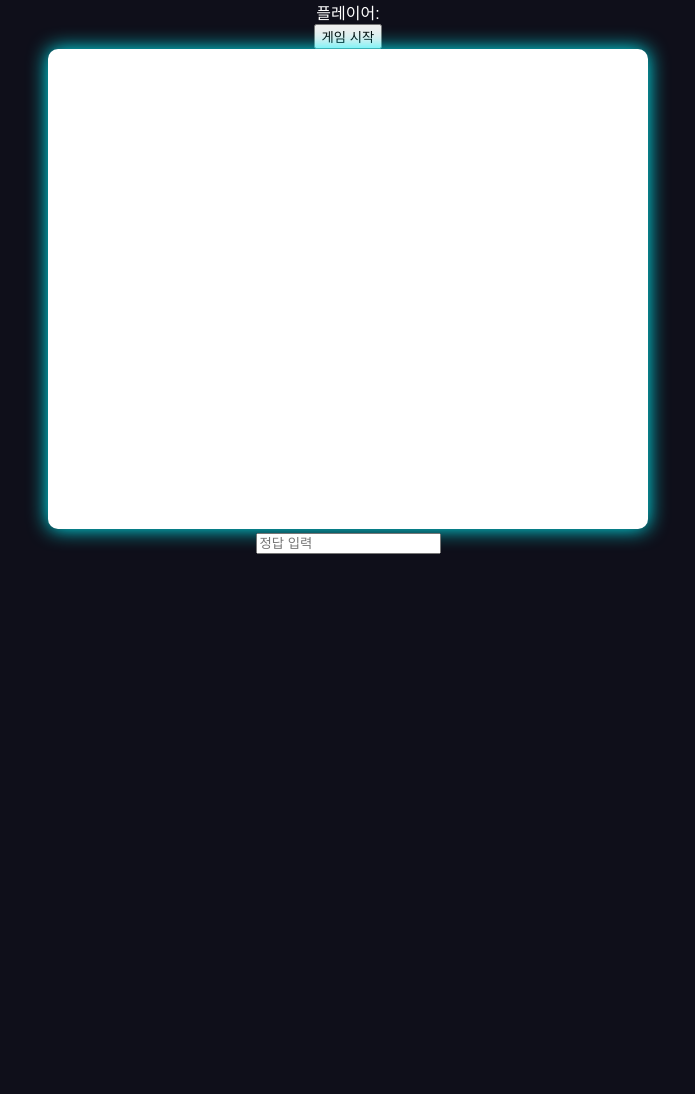
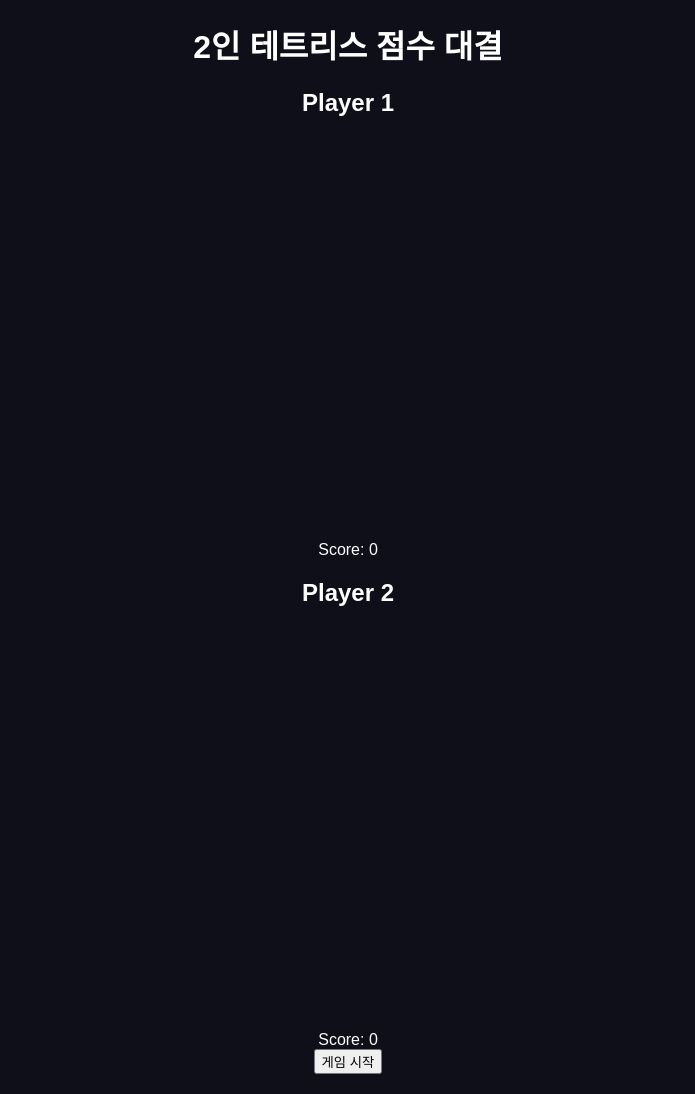
Before and after one commit to CodeCore707/draw-game, a website: page public/index.html in a window 1280 px wide. Shown: the whole page, without its empty margins (292-987 px from the left). Before the commit the page ends 800 px from the top, so only its background shows below. Drawn offline with nearby package versions, Linux system fonts and the light colour scheme; no server answers.

Commit message:
Update index.html

```diff
--- a/public/index.html
+++ b/public/index.html
@@ -1,21 +1,31 @@
 <!DOCTYPE html>
-<html>
+<html lang="ko">
 <head>
-  <title>Draw Battle</title>
-  <link rel="stylesheet" href="style.css">
-  <script src="/socket.io/socket.io.js"></script>
+<meta charset="UTF-8" />
+<meta name="viewport" content="width=device-width, initial-scale=1.0"/>
+<title>2인 테트리스</title>
+<link rel="stylesheet" href="style.css"/>
 </head>
 <body>
 
-<div id="topBar">
-  <div>플레이어: <span id="players"></span></div>
-  <button onclick="startGame()">게임 시작</button>
+<h1>2인 테트리스 점수 대결</h1>
+
+<div class="container">
+  <div class="player">
+    <h2>Player 1</h2>
+    <canvas id="board1" width="200" height="400"></canvas>
+    <div class="score">Score: <span id="score1">0</span></div>
+  </div>
+
+  <div class="player">
+    <h2>Player 2</h2>
+    <canvas id="board2" width="200" height="400"></canvas>
+    <div class="score">Score: <span id="score2">0</span></div>
+  </div>
 </div>
 
-<canvas id="canvas" width="600" height="400"></canvas>
-
-<div id="chat"></div>
-<input id="guessInput" placeholder="정답 입력"/>
+<button onclick="startGame()">게임 시작</button>
+<h2 id="winner"></h2>
 
 <script src="game.js"></script>
 </body>
```
